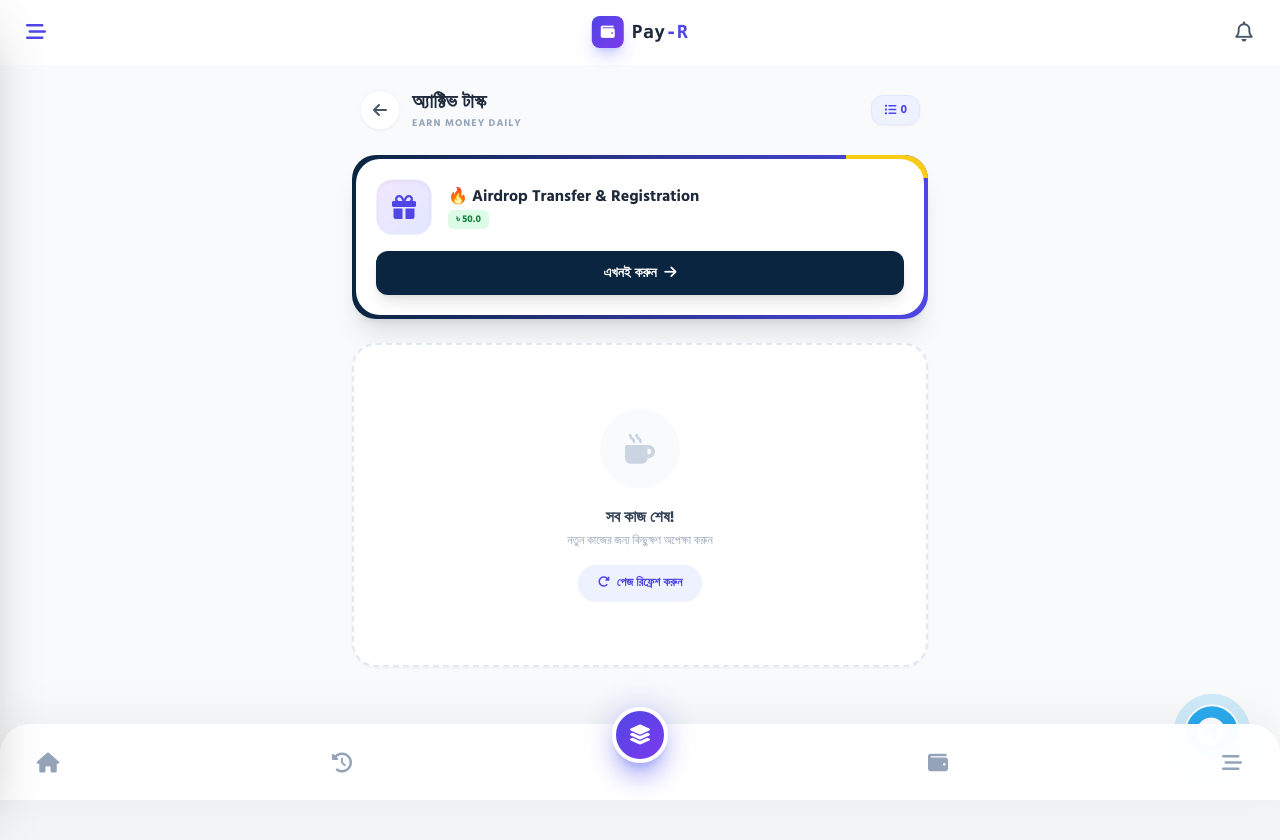
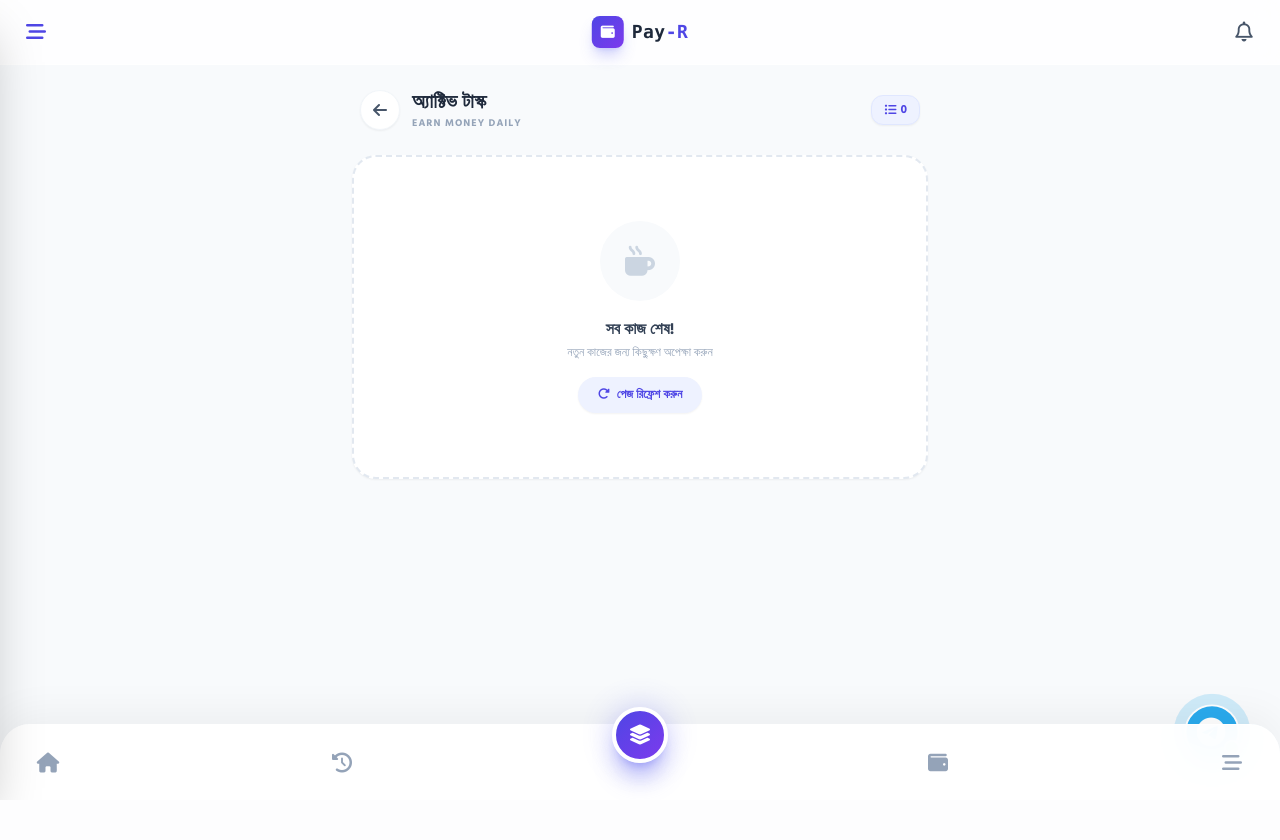
Before and after one commit to siafulislam45/Oay, a Flask app: page /tasks in a window 1280 px wide. Shown: the top 840 px of the page. After the commit the page ends 800 px from the top, so only its background shows below. Run offline with Flask 3, Linux system fonts and the light colour scheme; the visitor is signed in with stand-in values (Sample User, id 1); data that the repository does not hold is empty; parts of the project's set-up code (start-up, migrations or seed data) failed here and were passed over; some libraries are stand-ins or nearby versions.

Commit message:
Update tasks.html

```diff
--- a/templates/tasks.html
+++ b/templates/tasks.html
@@ -28,46 +28,7 @@
         </div>
     </div>
 
-    <!-- 2. SPECIAL PINNED TASK (Conditionally Shown) -->
-    {% if show_special %}
-    <div class="bg-gradient-to-r from-[#0A2540] to-[#4F46E5] p-1 rounded-3xl shadow-xl relative overflow-hidden group">
-        <!-- Shine Animation -->
-        <div class="absolute top-0 left-[-100%] w-1/2 h-full bg-gradient-to-r from-transparent via-white/20 to-transparent skew-x-12 animate-[shimmer_3s_infinite]"></div>
 
-        <div class="absolute top-0 right-0 bg-yellow-400 text-[#0A2540] text-[10px] font-bold px-4 py-1 rounded-bl-xl z-10 flex items-center gap-1 shadow-sm">
-            <i class="fa-solid fa-star"></i> PINNED
-        </div>
-
-        <div class="bg-white rounded-[24px] p-5 relative z-10">
-            <div class="flex items-start justify-between gap-3">
-                <div class="flex items-center gap-4">
-                    <div class="h-14 w-14 bg-gradient-to-br from-purple-100 to-indigo-100 text-[#4F46E5] rounded-2xl flex items-center justify-center text-2xl shadow-inner border border-indigo-50">
-                        <i class="fa-solid fa-gift"></i>
-                    </div>
-                    <div>
-                        <h3 class="font-bold text-slate-800 text-base leading-tight">{{ special_task.title }}</h3>
-                        <div class="flex items-center gap-2 mt-1">
-                            <span class="bg-green-100 text-green-700 text-[10px] font-bold px-2 py-0.5 rounded-md">
-                                ৳ {{ special_task.reward }}
-                            </span>
-
-                            <!-- Rejected Badge -->
-                            {% if special_rejected %}
-                            <span class="bg-red-100 text-red-600 text-[10px] font-bold px-2 py-0.5 rounded-md flex items-center gap-1 animate-pulse">
-                                <i class="fa-solid fa-xmark"></i> Rejected, Try Again!
-                            </span>
-                            {% endif %}
-                        </div>
-                    </div>
-                </div>
-            </div>
-
-            <a href="/special-task" class="mt-4 block w-full bg-[#0A2540] text-white text-center px-6 py-3 rounded-xl text-sm font-bold hover:bg-[#4F46E5] transition shadow-lg">
-                {{ 'আবার জমা দিন' if special_rejected else 'এখনই করুন' }} <i class="fa-solid fa-arrow-right ml-1"></i>
-            </a>
-        </div>
-    </div>
-    {% endif %}
 
     <!-- 3. NORMAL TASK LIST -->
     <div class="space-y-4 relative">
```
